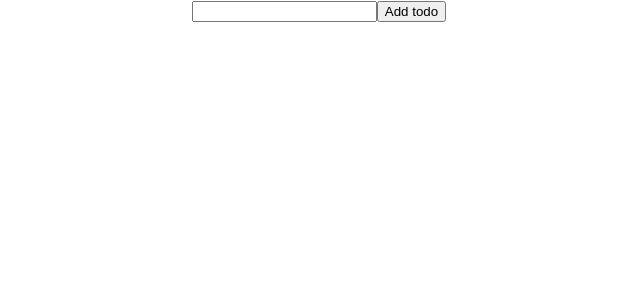
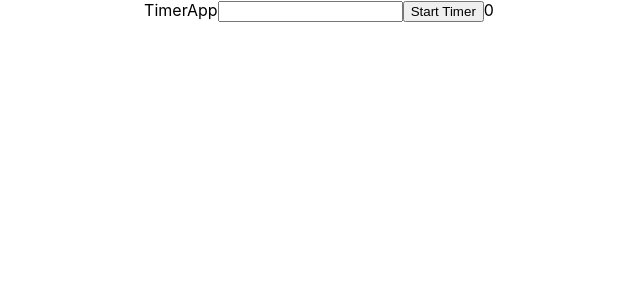
Before and after one commit to gyash3456/SimpleTodo, a React (Create React App) app: page / in a window 1280 px wide. Shown: the top 300 px of the page, without its empty margins (321-961 px from the left). Built offline with nearby package versions, Linux system fonts and the light colour scheme.

Commit message:
timer app

```diff
--- a/src/App.js
+++ b/src/App.js
@@ -10,6 +10,7 @@ import { Eventbubbling } from "./EventBubbling/Eventbubbling";
 import { HOC } from "./HigherOrderComponent/HOC";
 import OriginalComponent from "./HigherOrderComponent/OriginalComponent";
 import TodoApp from "./TodoApp/TodoApp";
+import TimerApp from "./TimerApp";
 
 function App() {
     const Abc = HOC(OriginalComponent);
@@ -23,7 +24,8 @@ function App() {
             {/* <InfiniteScroll /> */}
             {/* <Eventbubbling /> */}
             {/* <Abc value={5}></Abc> */}
-            <TodoApp />
+            {/* <TodoApp /> */}
+            <TimerApp />
         </div>
     );
 }
--- a/src/TimerApp.js
+++ b/src/TimerApp.js
@@ -1,7 +1,45 @@
 import React from "react";
+import { useState, useEffect } from "react";
 
 const TimerApp = () => {
-    return <div>TimerApp</div>;
+    const [time, setTime] = useState(0);
+    const [finalTime, setFinalTime] = useState(0);
+    const [startTimer, setStartTimer] = useState(false);
+    const [displayTime, setDisplayTime] = useState(0);
+    const handleClick = (timeArg) => {
+        const currtime = new Date().getTime();
+        const finalTime = currtime + (Number(timeArg) + 2) * 1000;
+        setFinalTime(finalTime);
+        setStartTimer(true);
+    };
+    useEffect(() => {
+        let intervalId;
+        if (startTimer) {
+            intervalId = setInterval(() => {
+                if (Math.floor(finalTime - new Date().getTime()) <= 1) {
+                    setStartTimer(false);
+                } else {
+                    setDisplayTime(finalTime - new Date().getTime());
+                }
+            }, 1000);
+        }
+        if (Math.floor(finalTime - new Date().getTime()) <= 1) {
+            console.log("you are when time 0 left");
+            // setStartTimer(false);
+            clearInterval(intervalId);
+        }
+        return () => {
+            clearInterval(intervalId);
+        };
+    }, [startTimer]);
+    return (
+        <div>
+            TimerApp
+            <input type="number" onChange={(e) => setTime(e.target.value)}></input>
+            <button onClick={() => handleClick(time)}>Start Timer</button>
+            {Math.floor(displayTime / 1000)}
+        </div>
+    );
 };
 
 export default TimerApp;
```
